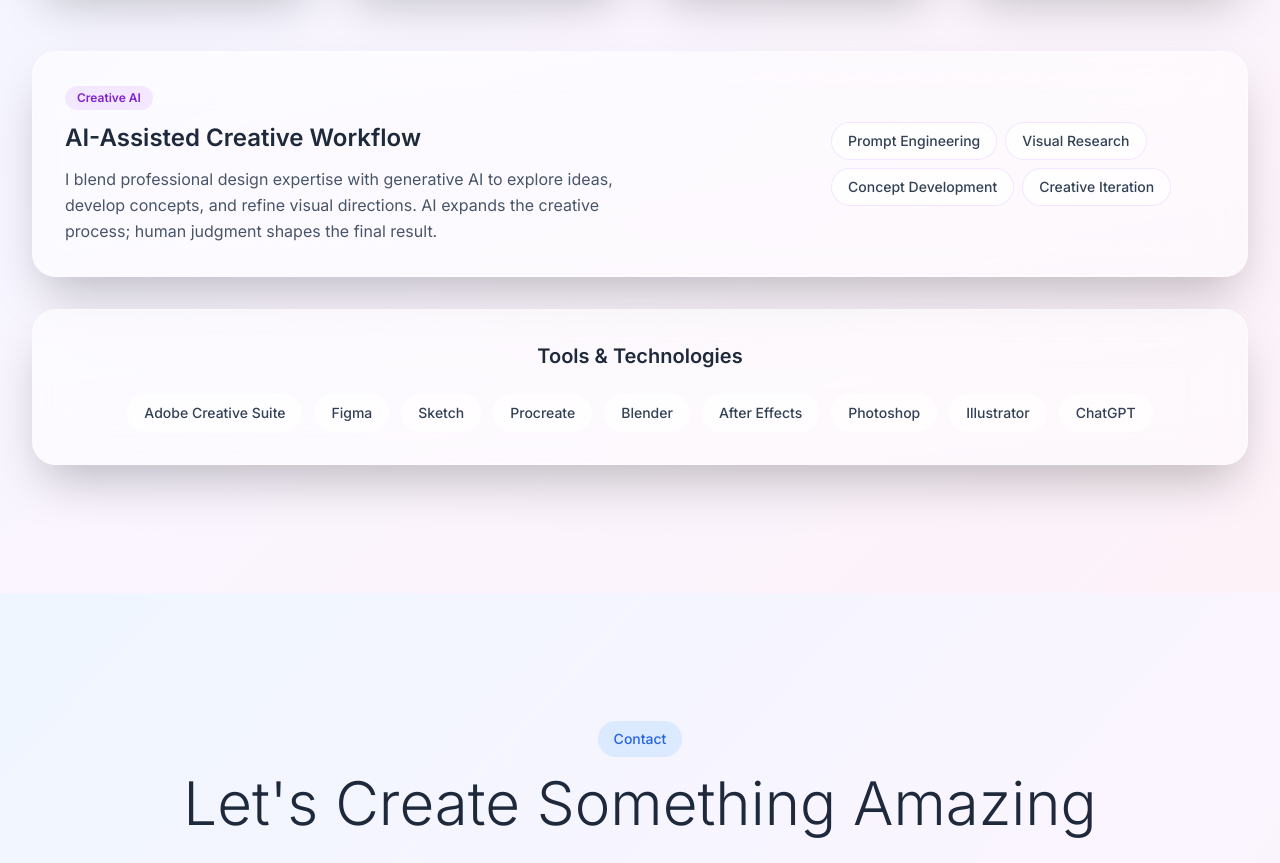
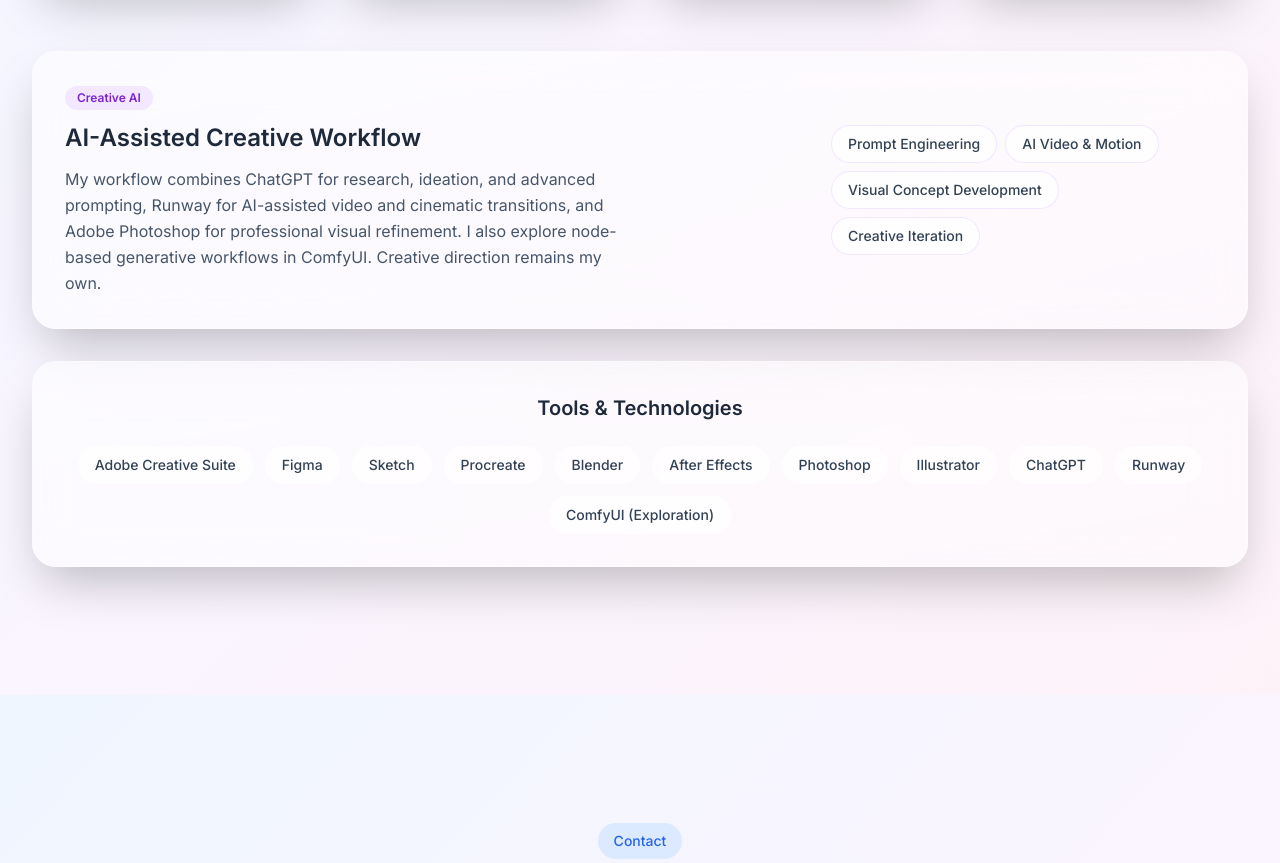
Before and after one commit to ilansas94/PortfolioIlanSas, a Next.js app: page / in a window 1280 px wide. Shown: the part 5560-6423 px from the top of the page. Built offline with nearby package versions, Linux system fonts and the light colour scheme.

Commit message:
Accurately name hands-on creative AI tools in components/Skills.tsx

```diff
--- a/components/Skills.tsx
+++ b/components/Skills.tsx
@@ -42,7 +42,9 @@ const tools = [
   "After Effects",
   "Photoshop",
   "Illustrator",
-  "ChatGPT"
+  "ChatGPT",
+  "Runway",
+  "ComfyUI (Exploration)"
 ];
 
 export const Skills = () => {
@@ -130,13 +132,14 @@ export const Skills = () => {
                   AI-Assisted Creative Workflow
                 </h3>
                 <p className="text-slate-600 leading-relaxed">
-                  I blend professional design expertise with generative AI to explore ideas,
-                  develop concepts, and refine visual directions. AI expands the creative
-                  process; human judgment shapes the final result.
+                  My workflow combines ChatGPT for research, ideation, and advanced prompting,
+                  Runway for AI-assisted video and cinematic transitions, and Adobe Photoshop
+                  for professional visual refinement. I also explore node-based generative
+                  workflows in ComfyUI. Creative direction remains my own.
                 </p>
               </div>
               <div className="flex flex-wrap gap-2 lg:max-w-sm">
-                {["Prompt Engineering", "Visual Research", "Concept Development", "Creative Iteration"].map((skill) => (
+                {["Prompt Engineering", "AI Video & Motion", "Visual Concept Development", "Creative Iteration"].map((skill) => (
                   <span
                     key={skill}
                     className="px-4 py-2 rounded-full text-sm font-medium bg-white/70 border border-purple-200/60 text-slate-700"
```
